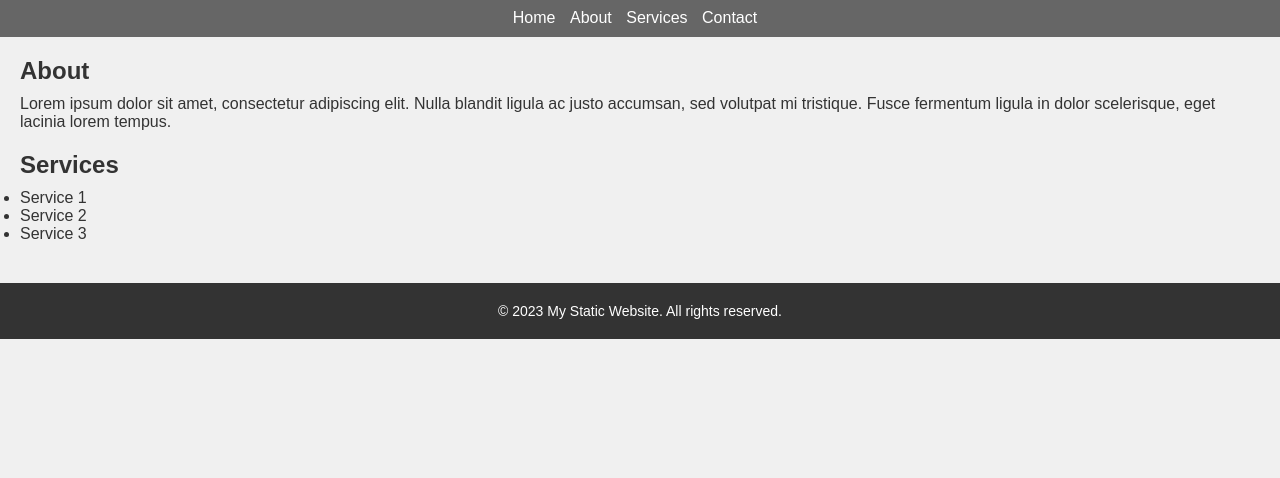
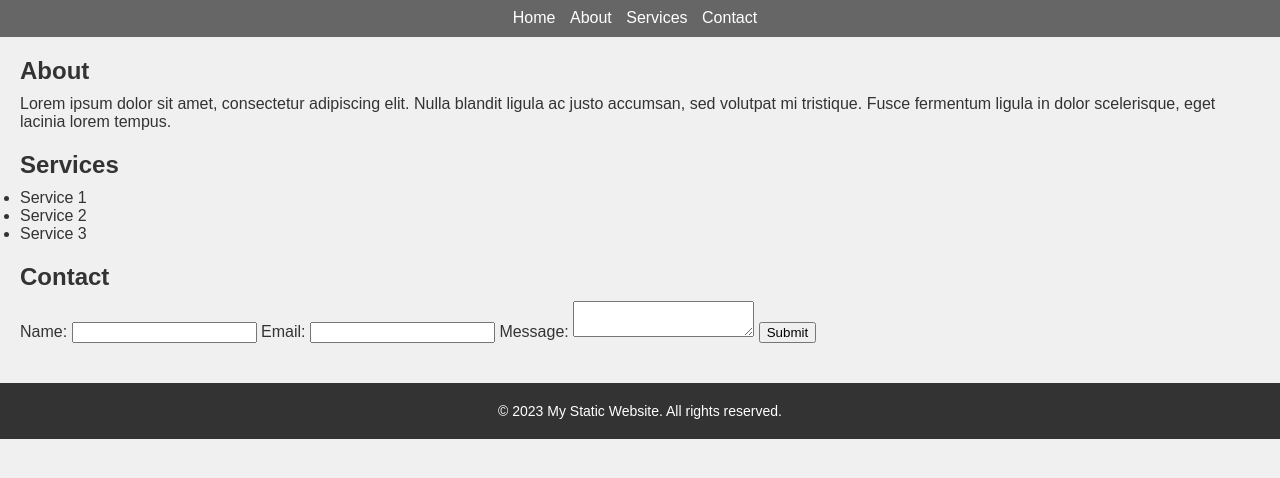
Before and after one commit to sunney-sharmaa/test, a plain HTML site: page index.html in a window 1280 px wide. Shown: the part 78-556 px from the top of the page. Drawn offline with Linux system fonts and the light colour scheme.

Commit message:
testing for deployment

```diff
--- a/index.html
+++ b/index.html
@@ -34,6 +34,22 @@
                 <li>Service 3</li>
             </ul>
         </section>
+
+        <section>
+            <h2>Contact</h2>
+            <form>
+                <label for="name">Name:</label>
+                <input type="text" id="name" name="name" required>
+
+                <label for="email">Email:</label>
+                <input type="email" id="email" name="email" required>
+
+                <label for="message">Message:</label>
+                <textarea id="message" name="message" required></textarea>
+
+                <button type="submit">Submit</button>
+            </form>
+        </section>
     </main>
 
     <footer>
```
